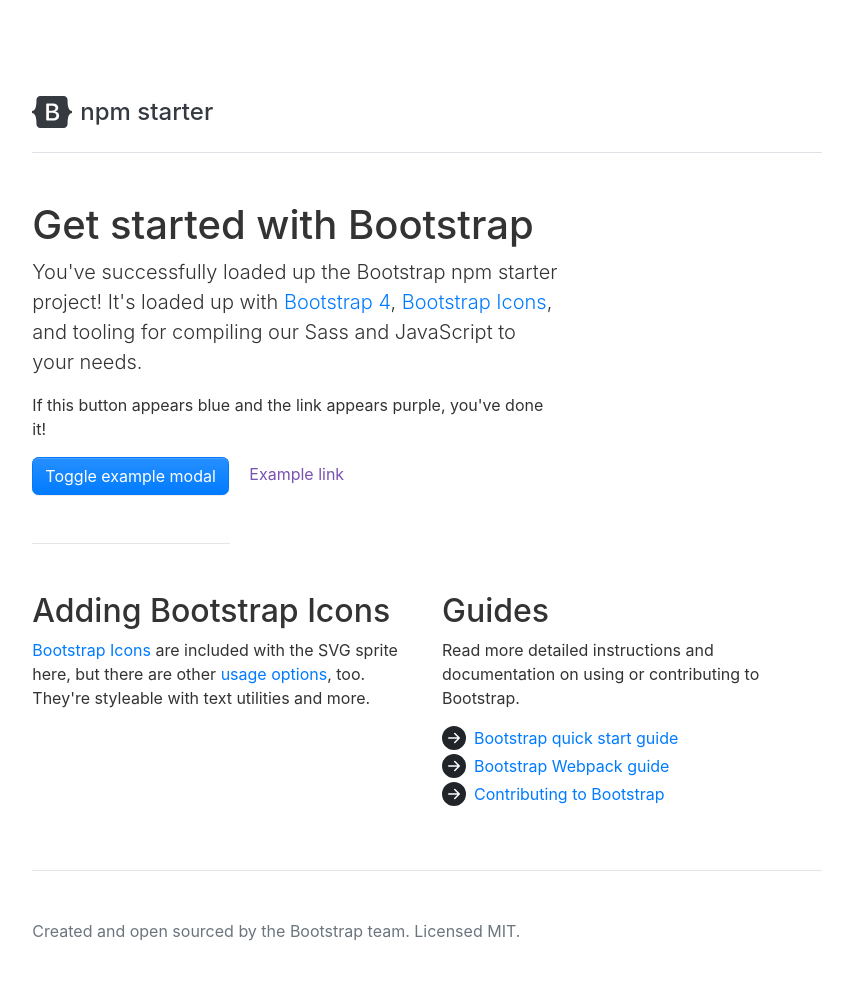
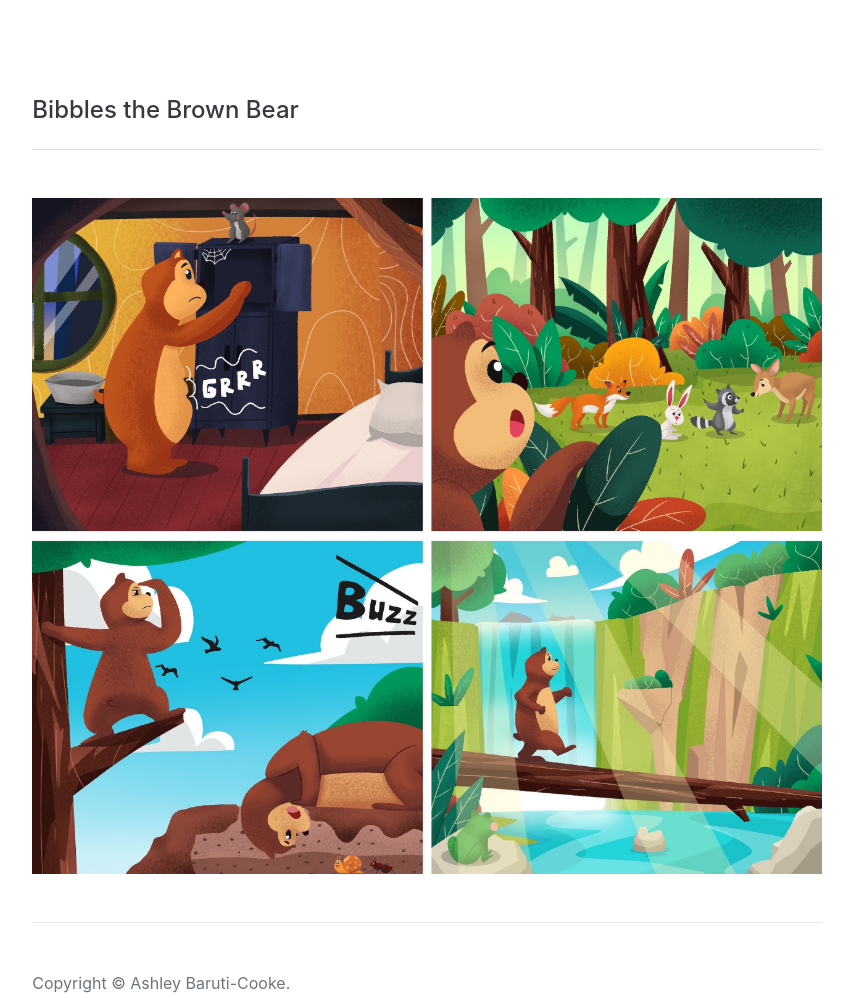
Before and after one commit to dudeatmars/bibbles-the-bear-site, a website with bundled scripts: page index.html in a window 1280 px wide. Shown: the whole page, without its empty margins (213-1066 px from the left). Built offline with nearby package versions, Linux system fonts and the light colour scheme; files whose address does not match are found by name.

Commit message:
Initial commit

```diff
--- a/index.html
+++ b/index.html
@@ -4,7 +4,7 @@
     <meta charset="utf-8">
     <meta name="viewport" content="width=device-width, initial-scale=1">
     <link rel="stylesheet" href="assets/css/starter.css">
-    <title>Bootstrap npm starter</title>
+    <title>Bibbles the Bear</title>
   </head>
   <body>
     <div class="col-md-8 py-5 px-3 mx-auto">
@@ -12,73 +12,18 @@
       <header class="pb-3 mb-5 border-bottom">
         <h1 class="h4">
           <a href="/" class="d-flex align-items-center text-dark text-decoration-none">
-            <svg xmlns="http://www.w3.org/2000/svg" width="40" height="32" class="d-inline-block mr-2" viewBox="0 0 118 94" role="img"><path fill-rule="evenodd" clip-rule="evenodd" d="M24.509 0c-6.733 0-11.715 5.893-11.492 12.284.214 6.14-.064 14.092-2.066 20.577C8.943 39.365 5.547 43.485 0 44.014v5.972c5.547.529 8.943 4.649 10.951 11.153 2.002 6.485 2.28 14.437 2.066 20.577C12.794 88.106 17.776 94 24.51 94H93.5c6.733 0 11.714-5.893 11.491-12.284-.214-6.14.064-14.092 2.066-20.577 2.009-6.504 5.396-10.624 10.943-11.153v-5.972c-5.547-.529-8.934-4.649-10.943-11.153-2.002-6.484-2.28-14.437-2.066-20.577C105.214 5.894 100.233 0 93.5 0H24.508zM80 57.863C80 66.663 73.436 72 62.543 72H44a2 2 0 01-2-2V24a2 2 0 012-2h18.437c9.083 0 15.044 4.92 15.044 12.474 0 5.302-4.01 10.049-9.119 10.88v.277C75.317 46.394 80 51.21 80 57.863zM60.521 28.34H49.948v14.934h8.905c6.884 0 10.68-2.772 10.68-7.727 0-4.643-3.264-7.207-9.012-7.207zM49.948 49.2v16.458H60.91c7.167 0 10.964-2.876 10.964-8.281 0-5.406-3.903-8.178-11.425-8.178H49.948z" fill="currentColor"></path></svg>
-            <span>npm starter</span>
+            <span>Bibbles the Brown Bear</span>
           </a>
         </h1>
       </header>
 
-      <h1>Get started with Bootstrap</h1>
-      <div class="col-lg-8 px-0">
-        <p class="lead">You've successfully loaded up the Bootstrap npm starter project! It's loaded up with <a href="https://getbootstrap.com/docs/4.6/getting-started/introduction/">Bootstrap 4</a>, <a href="https://icons.getbootstrap.com">Bootstrap Icons</a>, and tooling for compiling our Sass and JavaScript to your needs.</p>
-        <p>If this button appears blue and the link appears purple, you've done it!</p>
-      </div>
-
-      <button type="button" class="btn btn-primary mr-3" data-toggle="modal" data-target="#exampleModal">Toggle example modal</button>
-      <a href="#" class="text-success">Example link</a>
-
-      <div class="modal fade" id="exampleModal" tabindex="-1" role="dialog" aria-labelledby="exampleModalLabel" aria-hidden="true">
-        <div class="modal-dialog modal-dialog-centered" role="document">
-          <div class="modal-content">
-            <div class="modal-header">
-              <h5 class="modal-title" id="exampleModalLabel">Success!</h5>
-              <button type="button" class="close" data-dismiss="modal" aria-label="Close">
-                <span aria-hidden="true">&times;</span>
-              </button>
-            </div>
-            <div class="modal-body">
-              If you're seeing this modal after clicking the button on the page, Bootstrap's CSS and JS are both working properly.
-            </div>
-            <div class="modal-footer">
-              <button type="button" class="btn btn-secondary" data-dismiss="modal">Close</button>
-              <button type="button" class="btn btn-primary">Save changes</button>
-            </div>
-          </div>
-        </div>
-      </div>
-
-      <hr class="my-5 w-25 mx-0">
-
-      <div class="row">
-        <div class="col-md-6">
-          <h2>Adding Bootstrap Icons</h2>
-          <p><a href="https://icons.getbootstrap.com">Bootstrap Icons</a> are included with the SVG sprite here, but there are other <a href="https://icons.getbootstrap.com/#usage">usage options</a>, too. They're styleable with text utilities and more.</p>
-
-          <svg class="bi text-danger" width="32" height="32">
-            <use xlink:href="node_modules/bootstrap-icons/bootstrap-icons.svg#heart-fill"/>
-          </svg>
-          <svg class="bi text-dark" width="32" height="32">
-            <use xlink:href="node_modules/bootstrap-icons/bootstrap-icons.svg#toggles"/>
-          </svg>
-          <svg class="bi text-primary" width="32" height="32">
-            <use xlink:href="node_modules/bootstrap-icons/bootstrap-icons.svg#shop"/>
-          </svg>
-        </div>
-
-        <div class="col-md-6">
-          <h2>Guides</h2>
-          <p>Read more detailed instructions and documentation on using or contributing to Bootstrap.</p>
-          <ul class="icon-list">
-            <li><a href="https://getbootstrap.com/docs/4.6/getting-started/introduction">Bootstrap quick start guide</a></li>
-            <li><a href="https://getbootstrap.com/docs/4.6/getting-started/webpack">Bootstrap Webpack guide</a></li>
-            <li><a href="https://getbootstrap.com/docs/4.6/getting-started/build-tools">Contributing to Bootstrap</a></li>
-          </ul>
-        </div>
-      </div>
+      <picture>
+        <img src="assets/img/placeholder.jpg" class="img-fluid" style="max-width: 100%; height: auto;">
+      </picture>
 
       <hr class="my-5">
 
-      <p class="text-muted">Created and open sourced by the Bootstrap team. Licensed MIT.</p>
+      <p class="text-muted">Copyright &copy; Ashley Baruti-Cooke.</p>
     </div>
 
     <script src="node_modules/jquery/dist/jquery.slim.min.js"></script>
```
Also changed, not shown: assets/img/placeholder.jpg (added).
